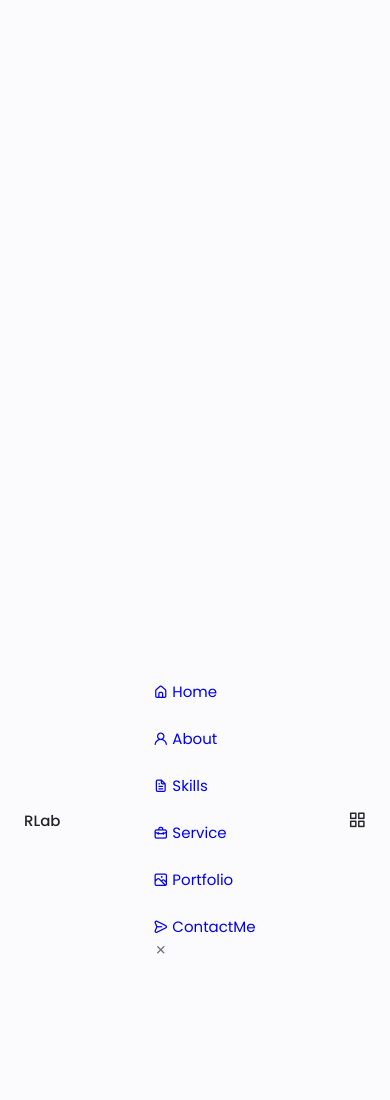
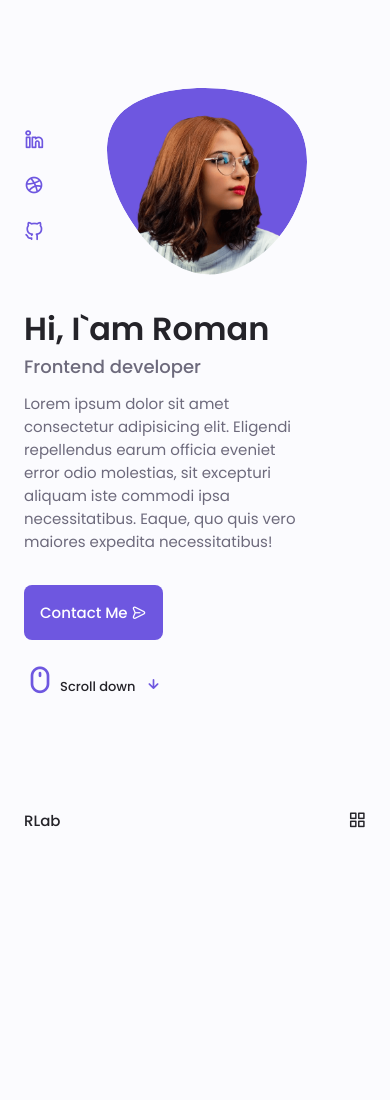
Before and after one commit to walkinded/RomanLAB, a plain HTML site: page index.html in a window 390 px wide. Shown: the top 1100 px of the page. Before the commit the page ends 912 px from the top, so only its background shows below. Drawn offline with nearby package versions, Linux system fonts and the light colour scheme.

Commit message:
addde mobile menu + home

```diff
--- a/css/main.css
+++ b/css/main.css
@@ -181,8 +181,56 @@ img {
   color: var(--first-color);
 }
 
+@media screen and (max-width: 767px) {
+  .nav__menu {
+    position: fixed;
+    bottom: -100%;
+    left: 0;
+    width: 100%;
+    background-color: var(--body-color);
+
+    padding: 2rem 1.5rem 4rem;
+    box-shadow: 0 -1px 4px rgba(0, 0, 0, .15);
+    border-radius: 1.5rem 1.5rem 0 0;
+    transition: .3s;
+  }
+}
+
+.nav__list {
+  grid-template-columns: repeat(3, 1fr);
+  gap: 2rem;
+}
+
+.nav__link {
+  display: flex;
+  flex-direction: column;
+  align-items: center;
+}
+
+.nav__link:hover {
+  color: var(--first-color);
+}
+
+.nav__icon {
+  font-size: 1.2rem;
+}
+
+.nav__close {
+  position: absolute;
+  right: 1.3rem;
+  bottom: .5rem;
+  font-size: 1.5rem;
+  cursor: pointer;
+  color: var(--first-color);
+}
+
+.nav__close:hover {
+  color: var(--first-color-alt);
+}
 /* show menu */
-
+.show-menu {
+  bottom: 0;
+}
 
 /* Active link */
 
@@ -191,10 +239,98 @@ img {
 
 
 /*==================== HOME ====================*/
+.home__container {
+  gap: 1rem;
+}
 
+.home__content {
+  grid-template-columns: .5fr .3fr;
+  padding-top: 3.5rem;
+  align-items: center;
+}
+
+.home__social {
+  display: grid;
+  grid-template-columns: max-content;
+  row-gap: 1rem;
+}
+
+.home__social-icon {
+  font-size: 1.25rem;
+  color: var(--first-color) ;
+}
+
+.home__social-icon:hover {
+  color: var(--first-color-alt) ;
+}
+
+.home__blob {
+  width: 200px;
+  fill: var(--first-color);
+}
+
+.home__blod-img {
+  width: 170px;
+}
+
+.home-data {
+  grid-column: 1/3;
+}
+
+.home__title {
+  font-size: var(--big-font-size);
+}
+
+.home__subtitle {
+  font-size: var(--h3-font-size);
+  color: var(--text-color);
+  font-weight: var(--font-medium);
+  margin-bottom: var(--mb-0-75);
+}
+.home__description {
+  margin-bottom: var(--mb-2);
+}
+
+.home__scroll {
+  /* display: none; */
+}
+
+.home__scroll-button {
+  color: var(--first-color);
+  transition: .3s;
+}
+
+.home__scroll-button:hover {
+  transform: translateY(0.25rem);
+}
+.home__scroll-mouse {
+  font-size: 2rem;
+}
+.home__scroll-name {
+  font-size: var(--small-font-size);
+  color: var(--title-color);
+  font-weight: var(--font-medium);
+  margin-right: var(--mb-0-25);
+}
+.home__scroll-arrow {
+  font-size: 1.25rem;
+}
+/* .home__img {
+} */
 
 /*==================== BUTTONS ====================*/
-
+.button {
+  display: inline-block;
+  background-color: var(--first-color);
+  color: #FFF;
+  padding: 1rem;
+  border-radius: .5rem;
+  font-weight: var(--font-medium);
+}
+.button--flex {
+}
+.button__icon {
+}
 
 /*==================== ABOUT ====================*/
 
--- a/index.html
+++ b/index.html
@@ -25,32 +25,32 @@
 
             <li class="nav__item">
               <a href="#home" class="nav__link">
-                <i class="uil uil-estate"></i> Home
+                <i class="uil uil-estate nav__icon"></i> Home
               </a>
             </li>
             <li class="nav__item">
               <a href="#about" class="nav__link">
-                <i class="uil uil-user"></i> About
+                <i class="uil uil-user nav__icon"></i> About
               </a>
             </li>
             <li class="nav__item">
               <a href="#skills" class="nav__link">
-                <i class="uil uil-file-alt"></i> Skills
+                <i class="uil uil-file-alt nav__icon"></i> Skills
               </a>
             </li>
             <li class="nav__item">
               <a href="#service" class="nav__link">
-                <i class="uil uil-briefcase-alt"></i> Service
+                <i class="uil uil-briefcase-alt nav__icon"></i> Service
               </a>
             </li>
             <li class="nav__item">
               <a href="#portfolio" class="nav__link">
-                <i class="uil uil-scenery"></i> Portfolio
+                <i class="uil uil-scenery nav__icon"></i> Portfolio
               </a>
             </li>
             <li class="nav__item">
               <a href="#contactme" class="nav__link">
-                <i class="uil uil-message"></i> ContactMe
+                <i class="uil uil-message nav__icon"></i> ContactMe
               </a>
             </li>
 
@@ -70,7 +70,58 @@
   <main class="main">
       <!--==================== HOME ====================-->
       <section class="home section" id="home">
+           <div class="home__container box-container grid">
+              <div class="home__content grid">
+                <div class="home__social">
+                  <a href="#" target="_blank" class="home__social-icon">
+                    <i class="uil uil-linkedin-alt"></i>
+                  </a>
+                  <a href="#" target="_blank" class="home__social-icon">
+                    <i class="uil uil-dribbble"></i>
+                  </a>
+                  <a href="#" target="_blank" class="home__social-icon">
+                    <i class="uil uil-github-alt"></i>
+                  </a>
+                </div>
 
+                <div class="home__img">
+                  <svg class="home__blob" viewBox="0 0 200 187" xmlns="http://www.w3.org/2000/svg" xmlns:xlink="http://www.w3.org/1999/xlink">
+                    <mask id="mask0" mask-type="alpha">
+                        <path d="M190.312 36.4879C206.582 62.1187 201.309 102.826 182.328 134.186C163.346 165.547
+                        130.807 187.559 100.226 186.353C69.6454 185.297 41.0228 161.023 21.7403 129.362C2.45775
+                        97.8511 -7.48481 59.1033 6.67581 34.5279C20.9871 10.1032 59.7028 -0.149132 97.9666
+                        0.00163737C136.23 0.303176 174.193 10.857 190.312 36.4879Z"/>
+                    </mask>
+                    <g mask="url(#mask0)">
+                        <path d="M190.312 36.4879C206.582 62.1187 201.309 102.826 182.328 134.186C163.346
+                        165.547 130.807 187.559 100.226 186.353C69.6454 185.297 41.0228 161.023 21.7403
+                        129.362C2.45775 97.8511 -7.48481 59.1033 6.67581 34.5279C20.9871 10.1032 59.7028
+                        -0.149132 97.9666 0.00163737C136.23 0.303176 174.193 10.857 190.312 36.4879Z"/>
+                        <!-- TODO: Change IMG -->
+                        <image class="home__blod-img" x="12" y="18" href="img/perfil.png"/>
+                    </g>
+                </svg>
+
+                </div>
+
+                <div class="home-data">
+                  <h1 class="home__title">Hi, I`am Roman</h1>
+                  <h3 class="home__subtitle">Frontend developer</h3>
+                  <p class="home__description">Lorem ipsum dolor sit amet consectetur adipisicing elit. Eligendi repellendus earum officia eveniet error odio molestias, sit excepturi aliquam iste commodi ipsa necessitatibus. Eaque, quo quis vero maiores expedita necessitatibus!</p>
+                  <a href="#contact" class="button button--flex">
+                    Contact Me <i class="uil uil-message button__icon"></i>
+                  </a>
+                </div>
+              </div>
+
+              <div class="home__scroll">
+                <a href="#about" class="home__scroll-button button--flex">
+                  <i class="uil uil-mouse-alt home__scroll-mouse"></i>
+                  <span class="home__scroll-name">Scroll down</span>
+                  <i class="uil uil-arrow-down home__scroll-arrow"></i>
+                </a>
+              </div>
+           </div>
       </section>
 
       <!--==================== ABOUT ====================-->
@@ -135,6 +186,6 @@
   <script src=""></script>
 
   <!--==================== MAIN JS ====================-->
-  <script src=""></script>
+  <script src="js/main.js"></script>
 </body>
 </html>
--- a/js/main.js
+++ b/js/main.js
@@ -0,0 +1,56 @@
+/*==================== MENU SHOW Y HIDDEN ====================*/
+const navMenu = document.getElementById('nav-menu'),
+      navToggle = document.getElementById('nav-toggle'),
+      navClose = document.getElementById('nav-close');
+
+/*===== MENU SHOW =====*/
+/* Validate if constant exists */
+if(navToggle) {
+  navToggle.addEventListener('click', () => {
+    navMenu.classList.add('show-menu');
+  });
+}
+
+/*===== MENU HIDDEN =====*/
+/* Validate if constant exists */
+if(navClose) {
+  navClose.addEventListener('click', () => {
+    navMenu.classList.remove('show-menu');
+  });
+}
+
+/*==================== REMOVE MENU MOBILE ====================*/
+const navLink = document.querySelectorAll('.nav__link');
+
+function linkAction(){
+    const navMenu = document.getElementById('nav-menu');
+    // When we click on each nav__link, we remove the show-menu class
+    navMenu.classList.remove('show-menu');
+}
+navLink.forEach(n => n.addEventListener('click', linkAction));
+
+/*==================== ACCORDION SKILLS ====================*/
+
+
+/*==================== QUALIFICATION TABS ====================*/
+
+
+/*==================== SERVICES MODAL ====================*/
+
+
+/*==================== PORTFOLIO SWIPER  ====================*/
+
+
+/*==================== TESTIMONIAL ====================*/
+
+
+/*==================== SCROLL SECTIONS ACTIVE LINK ====================*/
+
+
+/*==================== CHANGE BACKGROUND HEADER ====================*/
+
+
+/*==================== SHOW SCROLL UP ====================*/
+
+
+/*==================== DARK LIGHT THEME ====================*/
```
Also changed, not shown: img/about.jpg (added), img/blob.svg (added), img/perfil.png (added), img/portfolio1.jpg (added), img/portfolio2.jpg (added), img/portfolio3.jpg (added), img/project.png (added), img/testimonial1.jpg (added), img/testimonial2.jpg (added), img/testimonial3.jpg (added).
